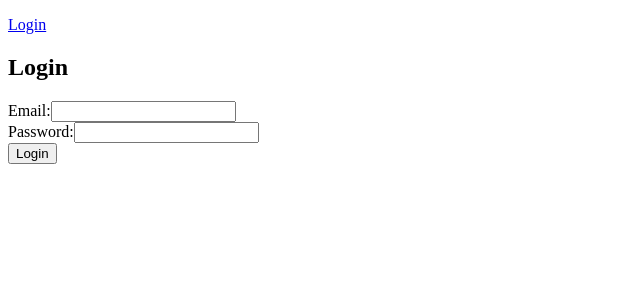
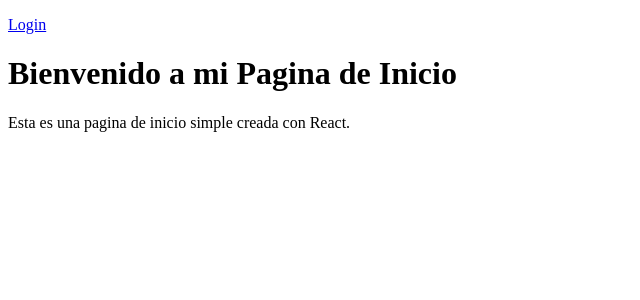
Before and after one commit to himelmaj/neurolab, a React (Vite) app in the folder frontend/: page / in a window 1280 px wide. Shown: the top 300 px of the page, without its empty margins (0-640 px from the left). Built offline with nearby package versions, Linux system fonts and the light colour scheme.

Commit message:
Co-authored-by: Leo Cedeño Sanchez <leocedsan@campus.monlau.com>

```diff
--- a/frontend/src/App.jsx
+++ b/frontend/src/App.jsx
@@ -1,5 +1,6 @@
 import { BrowserRouter, Routes, Route } from "react-router-dom";
 import { Navigation } from "./components/Navigation";
+import { HomePage } from "./pages/HomePage"
 import { LoginPage } from "./pages/LoginPage";
 import './App.css'
 
@@ -9,10 +10,12 @@ function App() {
     <BrowserRouter>
       <Navigation />
       <Routes>
-        <Route path="/" element={<LoginPage />}></Route>
+        <Route path="/" element={<HomePage />}></Route>
+        <Route path="/login" element={<LoginPage />}></Route>
       </Routes>
     </BrowserRouter>
   )
 }
 
+
 export default App
--- /dev/null
+++ b/frontend/src/pages/HomePage.jsx
@@ -0,0 +1,10 @@
+export function HomePage() {
+
+    return (
+
+        <div>
+            <h1>Bienvenido a mi Pagina de Inicio</h1>
+            <p>Esta es una pagina de inicio simple creada con React.</p>
+        </div>
+    );
+}
```
Also changed, not shown: frontend/src/components/Navigation.jsx (line endings or trailing spaces), frontend/vite.config.js (line endings or trailing spaces).
